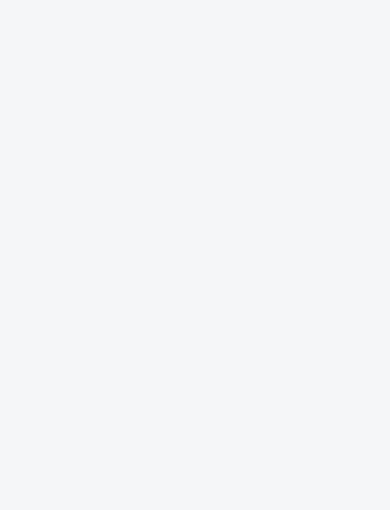
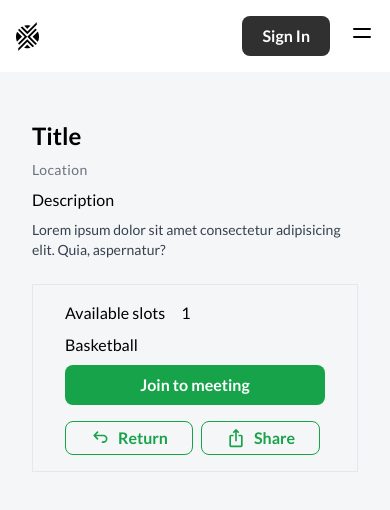
Before and after one commit to smosk4l/teamplayz, a React (Vite) app in the folder frontend/: page /meetings/details in a window 390 px wide. Before the commit this address had no page. Shown: the top 510 px of the page. Built offline with nearby package versions, Linux system fonts and the light colour scheme.

Commit message:
MeetingDetails component mobile UI

```diff
--- a/frontend/src/App.jsx
+++ b/frontend/src/App.jsx
@@ -5,6 +5,7 @@ import RegisterForm from "./components/Register/RegisterForm";
 import Login from "./components/Login/LoginForm";
 import MeetingList from "./components/Meeting/MeetingList";
 import MeetingForm from "./components/Meeting/MeetingForm";
+import MeetingDetails from "./components/Meeting/MeetingDetails";
 function App() {
   return (
     <Router>
@@ -14,6 +15,7 @@ function App() {
         <Route path="/login" element={<Login />} />
         <Route path="/meetings" element={<MeetingList />} />
         <Route path="/meetings/create" element={<MeetingForm />} />
+        <Route path="/meetings/details" element={<MeetingDetails />} />
       </Routes>
     </Router>
   );
--- /dev/null
+++ b/frontend/src/components/Meeting/MeetingDetails.jsx
@@ -0,0 +1,50 @@
+import Navbar from "../Navbar/Navbar";
+import Button from "../UI/Button/Button";
+import { TbArrowBackUp } from "react-icons/tb";
+import { MdOutlineIosShare } from "react-icons/md";
+function MeetingDetails() {
+  return (
+    <>
+      <Navbar />
+      <div className="w-full ">
+        <main className="flex flex-col gap-2 px-8 mx-auto mt-12 font-poppins max-w-[600px]">
+          <h1 className="text-2xl font-bold">Title</h1>
+          <span className="text-sm text-gray-500 tracking-wide ">Location</span>
+          <span className="font-normal">Description</span>
+          <p className="mb-4 text-sm w-[40ch] text-gray-700">
+            Lorem ipsum dolor sit amet consectetur adipisicing elit. Quia,
+            aspernatur?
+          </p>
+          <div className="flex flex-col gap-2 px-8 py-4 border">
+            <div className="flex gap-4">
+              <span>Available slots</span>
+              <span>1</span>
+            </div>
+            <span>Basketball</span>
+            <div className="flex flex-col gap-4">
+              <Button className={"w-full bg-green-600 text-white  py-2"}>
+                Join to meeting
+              </Button>
+              <div className="flex gap-2 w-full">
+                <Button className={"border border-green-600 px-6 py-1"}>
+                  <div className="flex gap-2 justify-center items-center text-green-600">
+                    <TbArrowBackUp className="text-xl" />
+                    <span>Return</span>
+                  </div>
+                </Button>
+                <Button className={"border border-green-600 px-6 py-1"}>
+                  <div className="flex gap-2 justify-center items-center text-green-600">
+                    <MdOutlineIosShare className="text-xl" />
+                    <span>Share</span>
+                  </div>
+                </Button>
+              </div>
+            </div>
+          </div>
+        </main>
+      </div>
+    </>
+  );
+}
+
+export default MeetingDetails;
--- a/frontend/src/components/Navbar/Navbar.jsx
+++ b/frontend/src/components/Navbar/Navbar.jsx
@@ -20,15 +20,15 @@ const Navbar = () => {
         </li>
         <li>
           {user ? (
+            <Link to={"/meetings/create"}>
+              <button className="bg-black-button font-bold text-white px-5 py-2 rounded-lg">
+                Create meeting
+              </button>
+            </Link>
+          ) : (
             <Link to={"/signin"}>
               <button className="bg-black-button font-bold text-white px-5 py-2 rounded-lg">
                 Sign In
-              </button>
-            </Link>
-          ) : (
-            <Link to={"/meetings/create"}>
-              <button className="bg-black-button font-bold text-white px-5 py-2 rounded-lg">
-                Create meeting
               </button>
             </Link>
           )}
--- a/frontend/src/components/UI/Button/Button.jsx
+++ b/frontend/src/components/UI/Button/Button.jsx
@@ -5,7 +5,7 @@ const Button = (props) => {
     <Link to={props.url || "#"}>
       <button
         type={props.type || "button"}
-        className={`text-xl font-bold text-white
+        className={` font-bold
       rounded-lg ${props.className}`}
         onClick={props.onClick}
       >
--- a/frontend/src/index.css
+++ b/frontend/src/index.css
@@ -1,4 +1,4 @@
-@import url("https://fonts.googleapis.com/css2?family=Lato:wght@400;700;900&family=Poppins:wght@400;500;600;700&display=swap");
+@import url("https://fonts.googleapis.com/css2?family=Lato:wght@400;500;700;900&family=Poppins:wght@400;500;600;700&display=swap");
 
 @tailwind base;
 @tailwind components;
```
